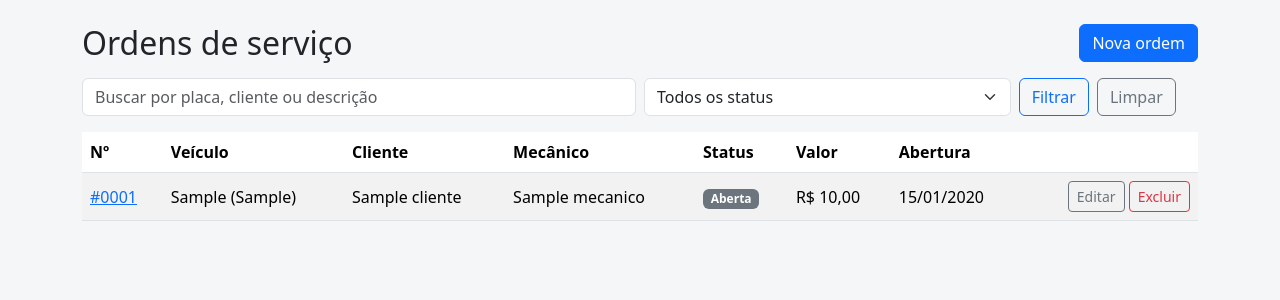
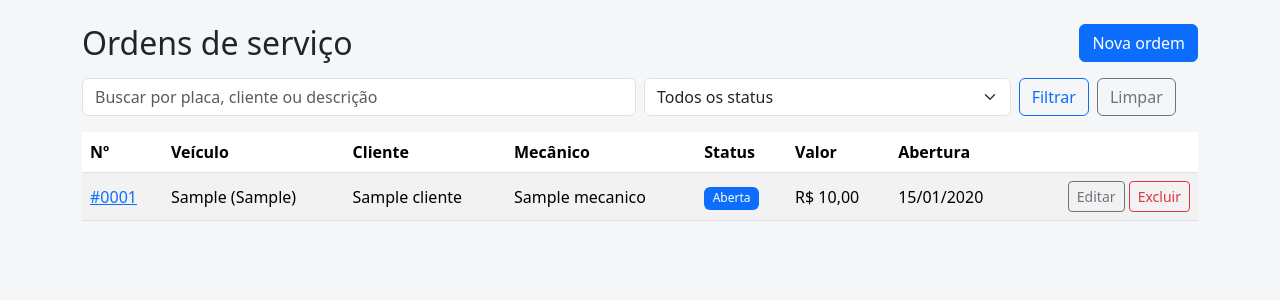
Before and after one commit to joaopaulomenezes01/Projeto-Dev-Web-2, a Django app: page /ordens/ in a window 1280 px wide. Shown: the part 56-356 px from the top of the page. Run offline with Django 5.2, Linux system fonts and the light colour scheme; tables that the repository leaves empty hold one stand-in row (values such as "Sample post").

Commit message:
Aplica cores de status nas telas de ordens

```diff
--- a/oficina-central/oficina/templates/oficina/ordemservico_list.html
+++ b/oficina-central/oficina/templates/oficina/ordemservico_list.html
@@ -34,7 +34,7 @@
       <td>{{ o.veiculo }}</td>
       <td>{{ o.veiculo.cliente }}</td>
       <td>{{ o.mecanico }}</td>
-      <td><span class="badge text-bg-secondary">{{ o.get_status_display }}</span></td>
+      <td><span class="badge status-{{ o.status }}">{{ o.get_status_display }}</span></td>
       <td>R$ {{ o.valor_estimado }}</td>
       <td>{{ o.data_abertura|date:"d/m/Y" }}</td>
       <td class="text-end text-nowrap">
```
